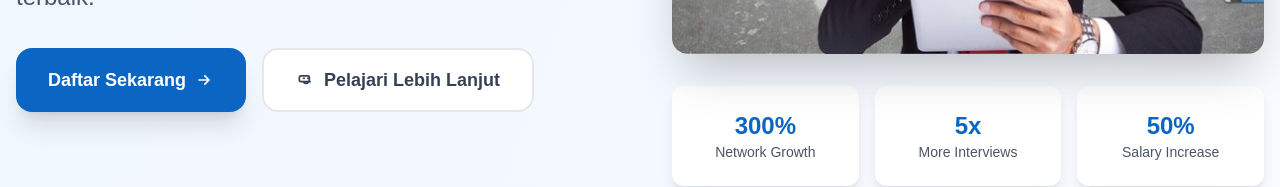
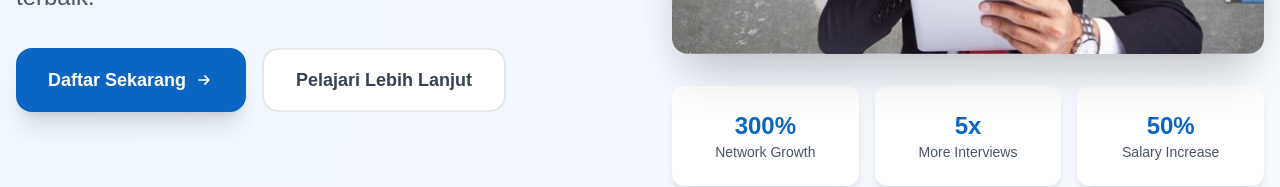
Before and after one commit to gstvito/Case-Assessment-Gustavito, a Next.js app: page / in a window 1280 px wide. Shown: the part 524-711 px from the top of the page. Built offline with nearby package versions, Linux system fonts and the light colour scheme.

Commit message:
fixed component, add documentation

```diff
--- a/app/components/AboutSection.js
+++ b/app/components/AboutSection.js
@@ -3,7 +3,7 @@ export default function AboutSection() {
     <section id="about" className="relative py-16 md:py-20 lg:py-24 overflow-hidden">
       <div className="relative max-w-7xl mx-auto px-4 sm:px-6 lg:px-8">
         <div className="grid lg:grid-cols-2 gap-8 md:gap-12 lg:gap-10 xl:gap-16 items-center">
-          {/* Left Content */}
+          {/* Konten Bagian Kiri */}
           <div className="space-y-6 lg:space-y-8 text-center lg:text-left">
             <div>
               <span className="inline-block px-3 md:px-4 py-2 bg-blue-100 text-[#0A66C2] rounded-full text-sm font-semibold mb-4">
@@ -21,7 +21,7 @@ export default function AboutSection() {
               Kursus "Mastering LinkedIn for Career Growth" dirancang khusus untuk profesional Indonesia yang ingin memaksimalkan potensi LinkedIn untuk mengembangkan karir mereka.
             </p>
 
-            {/* Key Features */}
+            {/* Fitur Utama */}
             <div className="space-y-3 md:space-y-4 max-w-md mx-auto lg:max-w-none">
               {[
                 "Strategi profil yang terbukti meningkatkan visibilitas",
@@ -41,7 +41,7 @@ export default function AboutSection() {
             </div>
           </div>
 
-          {/* Right Content */}
+          {/* Konten Bagian Kanan */}
           <div className="relative mt-8 lg:mt-0">
             <div className="bg-white rounded-2xl md:rounded-3xl shadow-2xl p-4 md:p-6 lg:p-6 xl:p-8 border border-gray-100 max-w-lg mx-auto lg:max-w-md xl:max-w-none">
               <div className="space-y-4 md:space-y-6">
--- a/app/components/BenefitsSection.js
+++ b/app/components/BenefitsSection.js
@@ -24,7 +24,7 @@ export default function BenefitsSection() {
     }
   ];
 
-  // Icon components
+  // Komponen Ikon
   const UserIcon = () => (
     <svg className="w-8 h-8 text-white" fill="currentColor" viewBox="0 0 24 24">
       <path d="M12 12c2.21 0 4-1.79 4-4s-1.79-4-4-4-4 1.79-4 4 1.79 4 4 4zm0 2c-2.67 0-8 1.34-8 4v2h16v-2c0-2.66-5.33-4-8-4z"/>
@@ -82,7 +82,7 @@ export default function BenefitsSection() {
               key={index}
               className="bg-white rounded-xl p-4 md:p-6 lg:p-5 xl:p-6 shadow-lg hover:shadow-xl transition-all duration-300 group hover:-translate-y-2"
             >
-              {/* Icon*/}
+              {/* Ikon */}
               <div className="w-12 h-12 md:w-14 md:h-14 lg:w-12 lg:h-12 xl:w-16 xl:h-16 bg-gradient-to-r from-[#0A66C2] to-[#004182] rounded-xl flex items-center justify-center mb-4 group-hover:scale-110 transition-transform duration-300 mx-auto">
                 <div className="scale-75 md:scale-90 lg:scale-75 xl:scale-100">
                   {getIconComponent(benefit.icon)}
--- a/app/components/FinalCTASection.js
+++ b/app/components/FinalCTASection.js
@@ -3,7 +3,7 @@ export default function FinalCTASection() {
     <section id="cta" className="py-8 md:py-12">
       <div className="max-w-7xl mx-auto px-4 sm:px-6 lg:px-8">
         <div className="relative">
-          {/* Banner Image */}
+          {/* Gambar Banner */}
           <div className="relative rounded-xl md:rounded-2xl overflow-hidden shadow-2xl">
             <img
               src="https://images.unsplash.com/photo-1552664730-d307ca884978?ixlib=rb-4.0.3&ixid=M3wxMjA3fDB8MHxwaG90by1wYWdlfHx8fGVufDB8fHx8fA%3D%3D&auto=format&fit=crop&w=2070&q=80"
@@ -12,7 +12,7 @@ export default function FinalCTASection() {
             />
             <div className="absolute inset-0 bg-gradient-to-r from-[#0A66C2]/90 to-[#004182]/80"></div>
 
-            {/* Content overlay */}
+            {/* Overlay konten */}
             <div className="absolute inset-0 flex items-center justify-center">
               <div className="text-center text-white px-4 md:px-8">
                 <h2 className="text-2xl md:text-3xl lg:text-4xl xl:text-5xl font-bold mb-4 md:mb-6 leading-tight">
--- a/app/components/HeroSection.js
+++ b/app/components/HeroSection.js
@@ -9,23 +9,23 @@ export default function HeroSection({ isVisible, scrollToSection }) {
     >
       <div className="relative max-w-7xl mx-auto">
         <div className="grid lg:grid-cols-2 gap-8 lg:gap-12 xl:gap-16 items-center">
-          {/* Left Content */}
+          {/* Konten Bagian Kiri */}
           <div className="space-y-6 lg:space-y-8 text-center lg:text-left">
-            {/* Main Heading */}
+            {/* Judul Utama */}
             <h1 className="text-3xl md:text-4xl lg:text-5xl xl:text-6xl font-bold leading-tight text-gray-800">
               Mastering LinkedIn
               <br />
               <span className="text-[#0A66C2]">for Career Growth</span>
             </h1>
 
-            {/* Sub Heading */}
+            {/* Sub Judul */}
             <p className="text-lg md:text-xl lg:text-xl xl:text-2xl text-gray-600 leading-relaxed px-4 lg:px-0">
               Transformasi karir Anda dimulai dari profile LinkedIn yang
               powerful. Pelajari strategi terbukti untuk membangun personal brand dan
               menarik peluang terbaik.
             </p>
 
-            {/* CTA Buttons */}
+            {/* Tombol CTA */}
             <div className="flex flex-col sm:flex-row gap-4 justify-center lg:justify-start px-4 lg:px-0">
               <button
                 onClick={() => scrollToSection("cta")}
@@ -53,37 +53,24 @@ export default function HeroSection({ isVisible, scrollToSection }) {
                 onClick={() => scrollToSection("about")}
                 className="px-6 md:px-8 lg:px-6 xl:px-8 py-3 md:py-4 bg-white text-gray-700 rounded-2xl text-base md:text-lg lg:text-base xl:text-lg font-semibold border-2 border-gray-200 hover:border-[#0A66C2] hover:bg-blue-50 transition-all duration-300 flex items-center justify-center whitespace-nowrap"
               >
-                <svg
-                  className="mr-2 w-4 h-4 md:w-5 md:h-5"
-                  fill="none"
-                  stroke="currentColor"
-                  viewBox="0 0 24 24"
-                >
-                  <path
-                    strokeLinecap="round"
-                    strokeLinejoin="round"
-                    strokeWidth={2}
-                    d="M14.828 14.828a4 4 0 01-5.656 0M9 10h1m4 0h1m-6 4h8m-8 0H6a2 2 0 01-2-2V9a2 2 0 012-2h8a2 2 0 012 2v3a2 2 0 01-2 2H9z"
-                  />
-                </svg>
                 Pelajari Lebih Lanjut
               </button>
             </div>
           </div>
 
-          {/* Right Content - Hero Image */}
+          {/* Konten Bagian Kanan (Gambar) */}
           <div className="relative mt-8 lg:mt-0">
-            {/* Main Image Container */}
+            {/* Kontainer Gambar */}
             <div className="relative z-10 max-w-md md:max-w-lg mx-auto lg:max-w-md xl:max-w-none">
-              {/* Main Image */}
+              {/* Gambar Utama */}
               <div className="relative overflow-hidden rounded-2xl shadow-2xl">
                 <img
-                  src="/hero-image.jpg"
+                  src="/hero_image.jpg"
                   alt="LinkedIn Mastery Course"
                   className="w-full h-[300px] md:h-[400px] lg:h-[380px] xl:h-[450px] object-cover transform hover:scale-105 transition-transform duration-500"
                 />
 
-                {/* Overlay decorative elements */}
+                {/* Elemen overlay */}
                 <div className="absolute top-3 right-3 md:top-4 md:right-4 bg-white/90 backdrop-blur-sm rounded-full p-2 md:p-3 shadow-lg">
                   <div className="w-6 h-6 md:w-8 md:h-8 bg-[#0A66C2] rounded-full flex items-center justify-center">
                     <svg
@@ -98,7 +85,7 @@ export default function HeroSection({ isVisible, scrollToSection }) {
               </div>
             </div>
 
-            {/* Statistics */}
+            {/* Statistik */}
             <div className="mt-6 md:mt-8 grid grid-cols-3 gap-3 md:gap-4 max-w-md md:max-w-lg mx-auto lg:max-w-md xl:max-w-none">
               <div className="bg-white p-3 md:p-4 lg:p-4 xl:p-6 rounded-xl shadow-lg text-center hover:shadow-xl transition-shadow duration-300">
                 <div className="text-lg md:text-xl lg:text-xl xl:text-2xl font-bold text-[#0A66C2]">300%</div>
--- a/app/components/TestimonialsSection.js
+++ b/app/components/TestimonialsSection.js
@@ -82,7 +82,7 @@ export default function TestimonialsSection() {
             </div>
           </div>
 
-          {/* Navigation Buttons */}
+          {/* Tombol Navigasi Carousel */}
           <button
             onClick={prevTestimonial}
             className="absolute left-4 top-1/2 transform -translate-y-1/2 bg-white/20 hover:bg-white/30 text-white p-3 rounded-full transition-all duration-300"
@@ -102,7 +102,7 @@ export default function TestimonialsSection() {
           </button>
         </div>
 
-        {/* Dots Navigation */}
+        {/* Navigasi Dot */}
         <div className="flex justify-center mt-8 space-x-2">
           {testimonials.map((_, index) => (
             <button
--- a/app/layout.js
+++ b/app/layout.js
@@ -12,8 +12,8 @@ const geistMono = Geist_Mono({
 });
 
 export const metadata = {
-  title: "Create Next App",
-  description: "Generated by create next app",
+  title: "Belajar LinkedIn - Mastering LinkedIn for Career Growth",
+  description: "Kursus LinkedIn terlengkap untuk mengembangkan karir. Pelajari strategi personal branding, networking profesional, dan content marketing di LinkedIn.",
 };
 
 export default function RootLayout({ children }) {
```
Also changed, not shown: app/components/Footer.js (+5 -5 lines), app/components/Navigation.js (+5 -5 lines), public/hero_image.jpg (renamed from public/hero-image.jpg), 1 other file (tests, documents, lock files or other folders).
